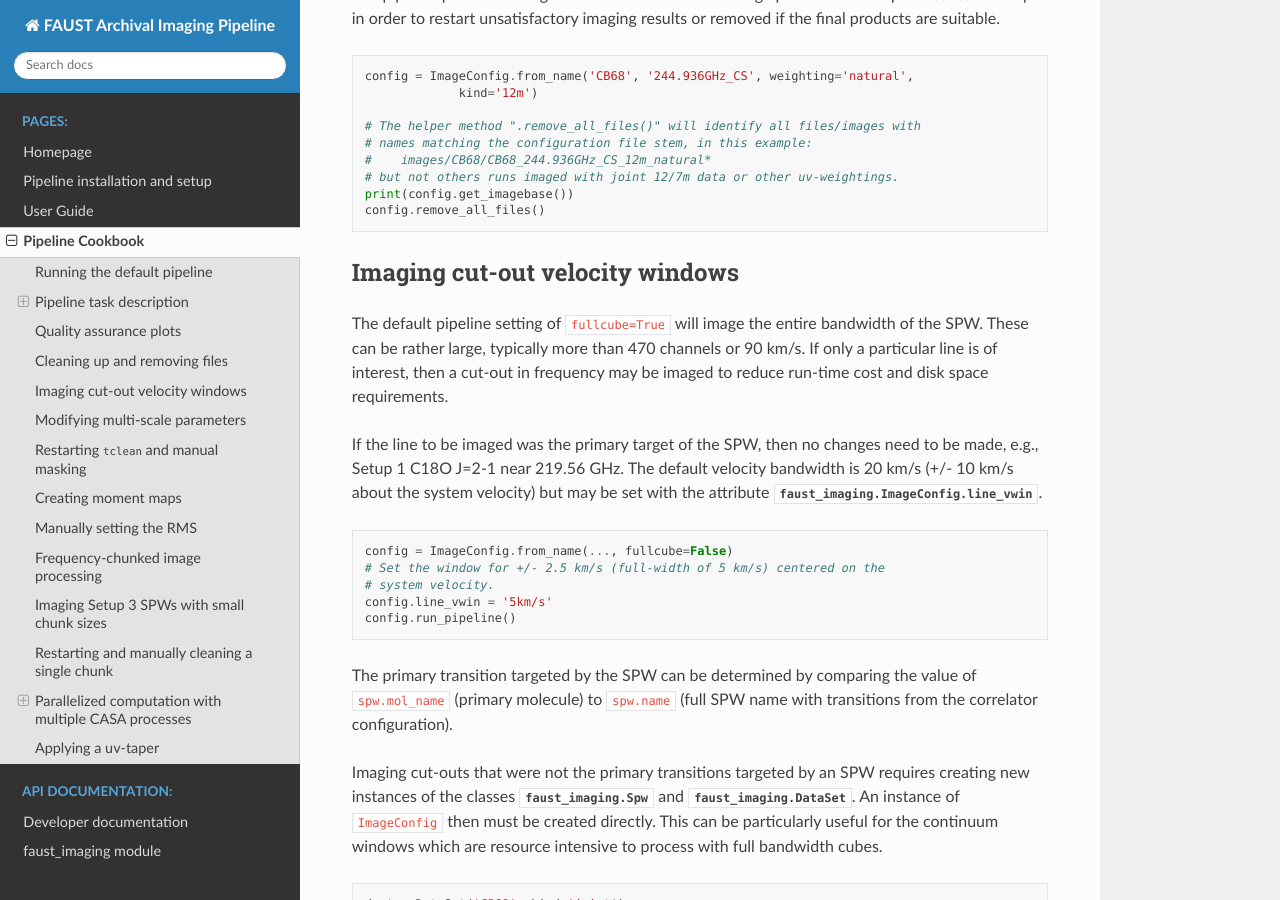
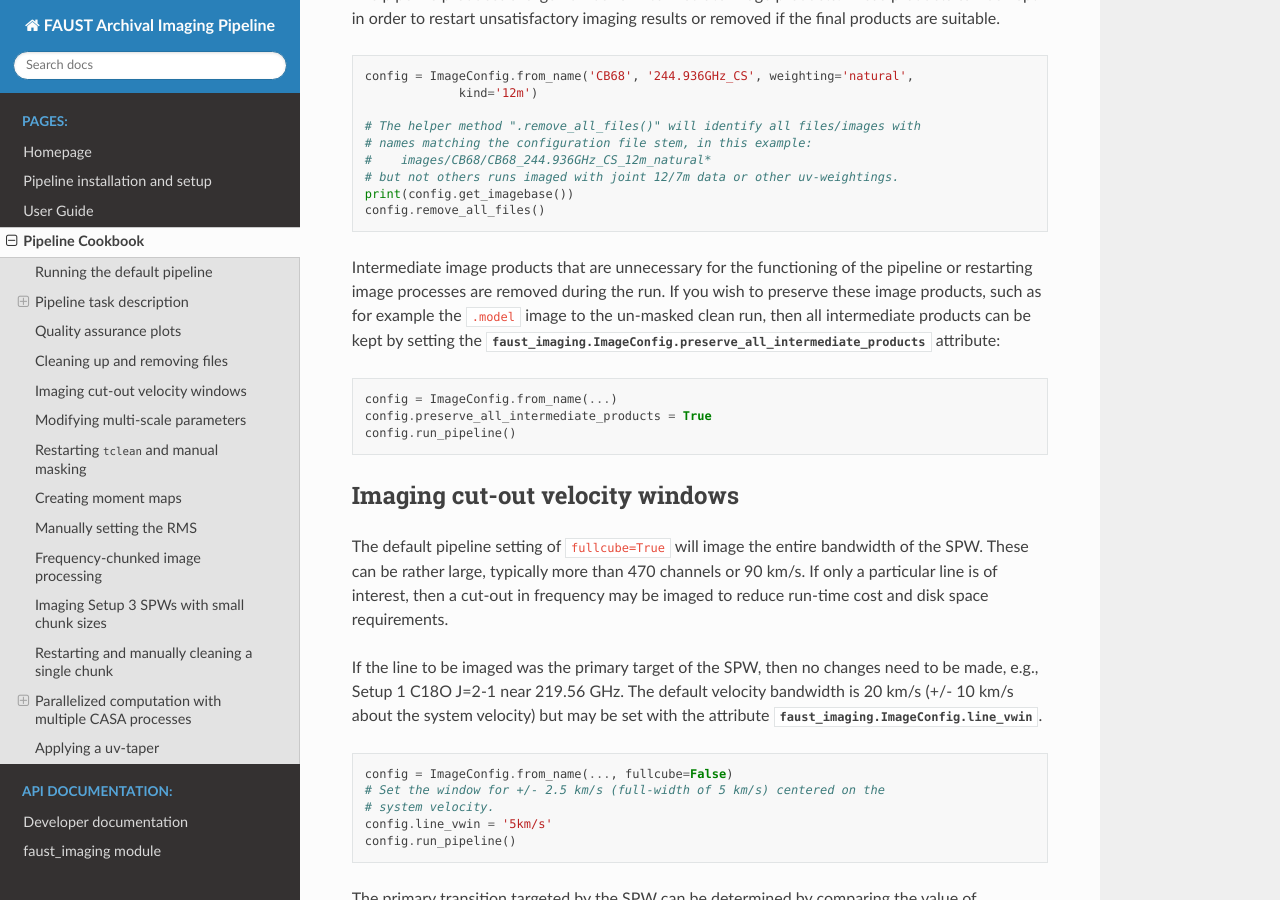
Before and after one commit to autocorr/faust_line_imaging, a Sphinx documentation site: the page built from docs/source/recipes.rst, in a window 1280 px wide and 900 px high, scrolled down 3565 px. Built offline with Sphinx 7.4.7 and the Read the Docs theme 2.0.0, drawn with Linux system fonts in a browser that asks for light colours.

Commit message:
Add attribute to control preserving intermediate products

```diff
--- a/docs/source/recipes.rst
+++ b/docs/source/recipes.rst
@@ -196,6 +196,19 @@ or removed if the final products are suitable.
    # but not others runs imaged with joint 12/7m data or other uv-weightings.
    print(config.get_imagebase())
    config.remove_all_files()
+
+Intermediate image products that are unnecessary for the functioning of the
+pipeline or restarting image processes are removed during the run. If you
+wish to preserve these image products, such as for example the ``.model``
+image to the un-masked clean run, then all intermediate products can be kept by
+setting the
+:attr:`faust_imaging.ImageConfig.preserve_all_intermediate_products` attribute:
+
+.. code-block:: python
+
+   config = ImageConfig.from_name(...)
+   config.preserve_all_intermediate_products = True
+   config.run_pipeline()
 
 
 .. _Imaging cut-out velocity windows:
```
Also changed, not shown: faust_imaging.py (+5 -2 lines).
